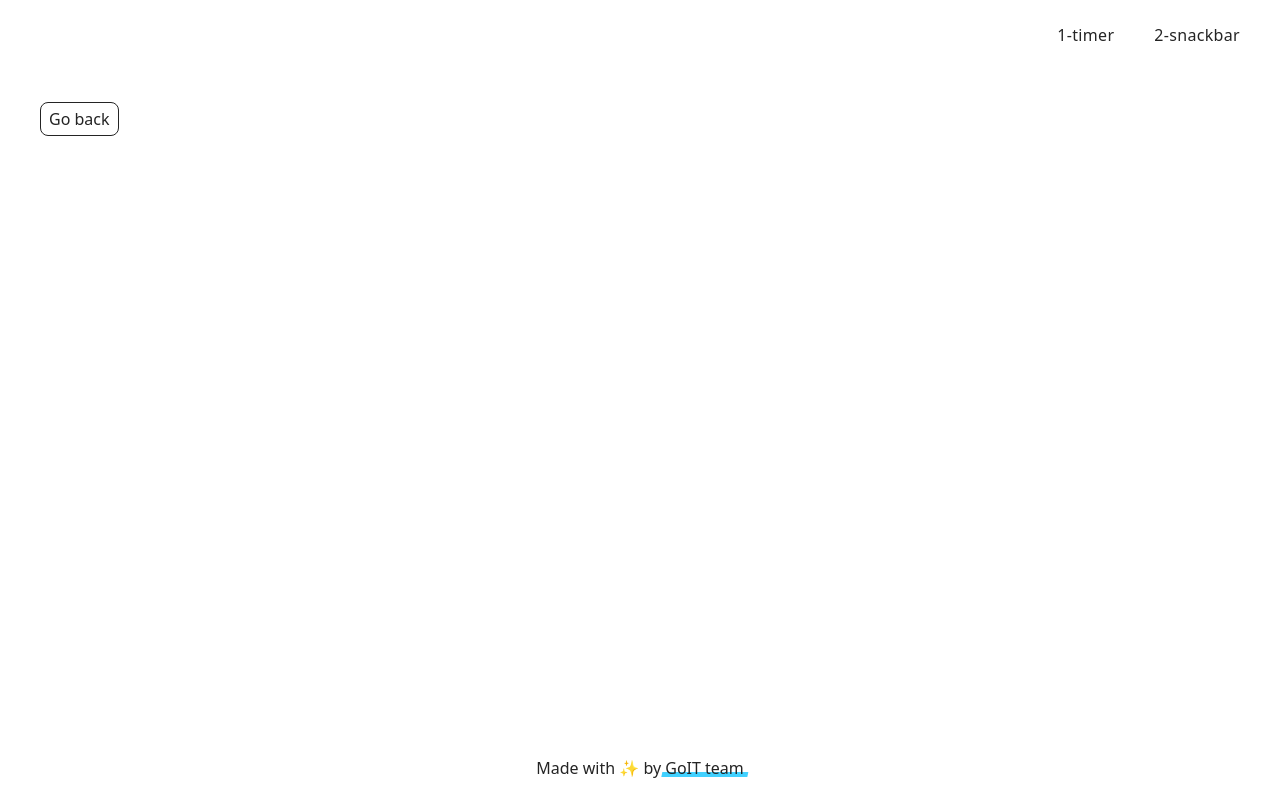
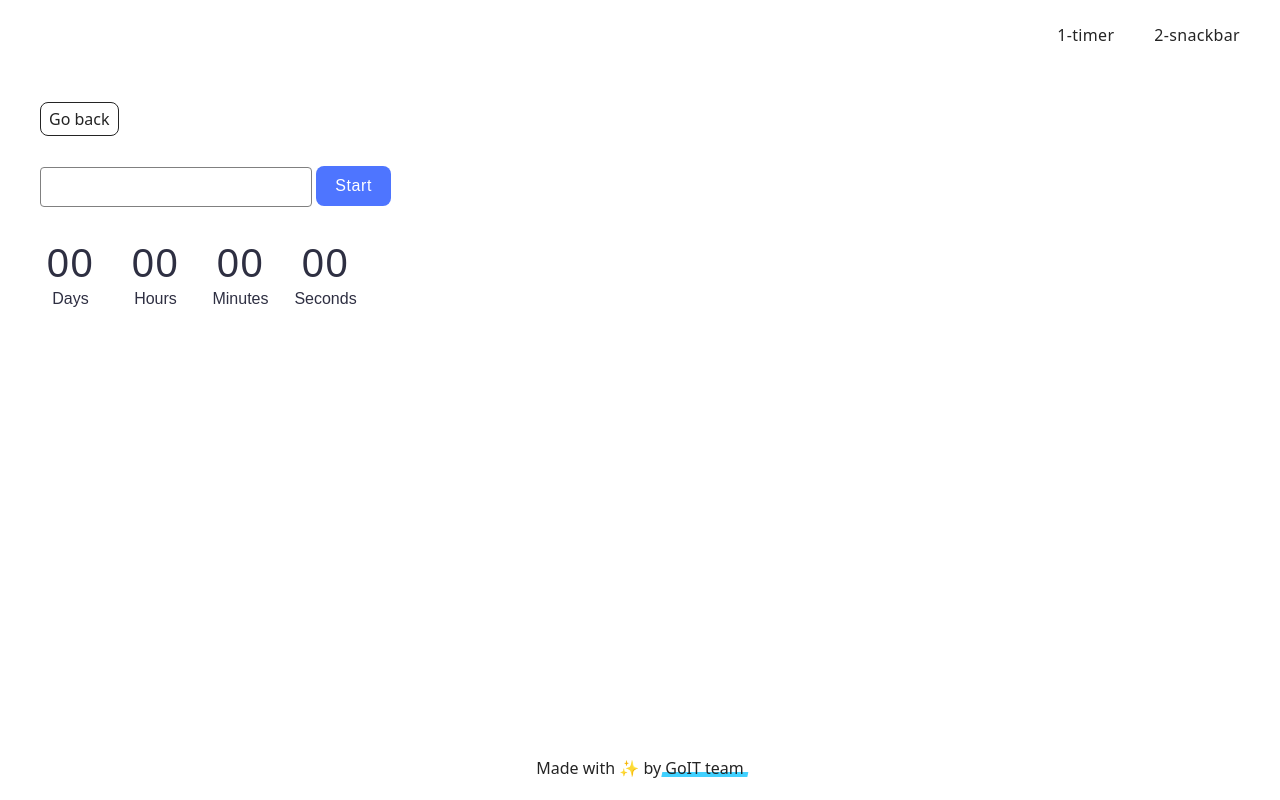
Before and after one commit to irendevian/goit-js-hw-10, a website built with Vite: page src/1-timer.html in a window 1280 px wide. Built offline with nearby package versions, Linux system fonts and the light colour scheme.

Commit message:
add markup and css for timer

```diff
--- a/src/1-timer.html
+++ b/src/1-timer.html
@@ -17,9 +17,34 @@
     <main>
       <div class="container">
         <load src="./partials/back-link.html" />
+
+        <div class="wrap">
+          <input type="text" id="datetime-picker" />
+          <button type="button" data-start>Start</button>
+
+          <div class="timer">
+            <div class="field">
+              <span class="value" data-days>00</span>
+              <span class="label">Days</span>
+            </div>
+            <div class="field">
+              <span class="value" data-hours>00</span>
+              <span class="label">Hours</span>
+            </div>
+            <div class="field">
+              <span class="value" data-minutes>00</span>
+              <span class="label">Minutes</span>
+            </div>
+            <div class="field">
+              <span class="value" data-seconds>00</span>
+              <span class="label">Seconds</span>
+            </div>
+          </div>
+        </div>
       </div>
     </main>
 
     <load src="./partials/footer.html" />
+    <!-- <script type="module" src="./js/1-timer.js"></script> -->
   </body>
 </html>
--- a/src/css/styles.css
+++ b/src/css/styles.css
@@ -16,5 +16,5 @@
 @import url('./badges.css');
 @import url('./back-link.css');
 @import url('./footer.css');
-/* @import url('./timer.css'); */
+@import url('./timer.css');
 /* @import url('./snackbar.css'); */
--- a/src/css/timer.css
+++ b/src/css/timer.css
@@ -0,0 +1,81 @@
+.wrap {
+  margin-top: 30px;
+}
+
+input {
+  border-radius: 4px;
+  width: 272px;
+  height: 40px;
+  margin-bottom: 32px;
+  box-sizing: border-box;
+  border: 1px solid #808080;
+  padding: 8px 16px;
+}
+
+input:hover {
+  border: 1px solid #000;
+}
+
+input:active,
+input:focus {
+  outline: none;
+  border: 1px solid #4e75ff;
+}
+
+button {
+  border-radius: 8px;
+  padding: 8px 16px;
+  width: 75px;
+  height: 40px;
+  background-color: #4e75ff;
+  font-family: 'Montserrat', sans-serif;
+  font-weight: 500;
+  font-size: 16px;
+  line-height: 1.5;
+  letter-spacing: 0.04em;
+  color: #fff;
+  border: none;
+  box-sizing: border-box;
+  cursor: pointer;
+}
+
+button:hover {
+  background-color: #6c8cff;
+}
+
+.timer {
+  display: flex;
+  align-items: flex-start;
+  justify-content: flex-start;
+  flex-direction: row;
+  gap: 24px;
+  width: 346px;
+  height: 72px;
+}
+
+.field {
+  display: flex;
+  align-items: center;
+  justify-content: flex-start;
+  flex-direction: column;
+  gap: 0px;
+  width: 61px;
+  height: 72px;
+}
+
+.label {
+  font-family: 'Montserrat', sans-serif;
+  font-weight: 400;
+  font-size: 16px;
+  line-height: 1.5;
+  color: #2e2f42;
+}
+
+.value {
+  font-family: 'Montserrat', sans-serif;
+  font-weight: 400;
+  font-size: 40px;
+  line-height: 1.2;
+  letter-spacing: 0.04em;
+  color: #2e2f42;
+}
```
Also changed, not shown: src/2-snackbar.html (+1 -0 lines), src/index.html (+6 -0 lines).
